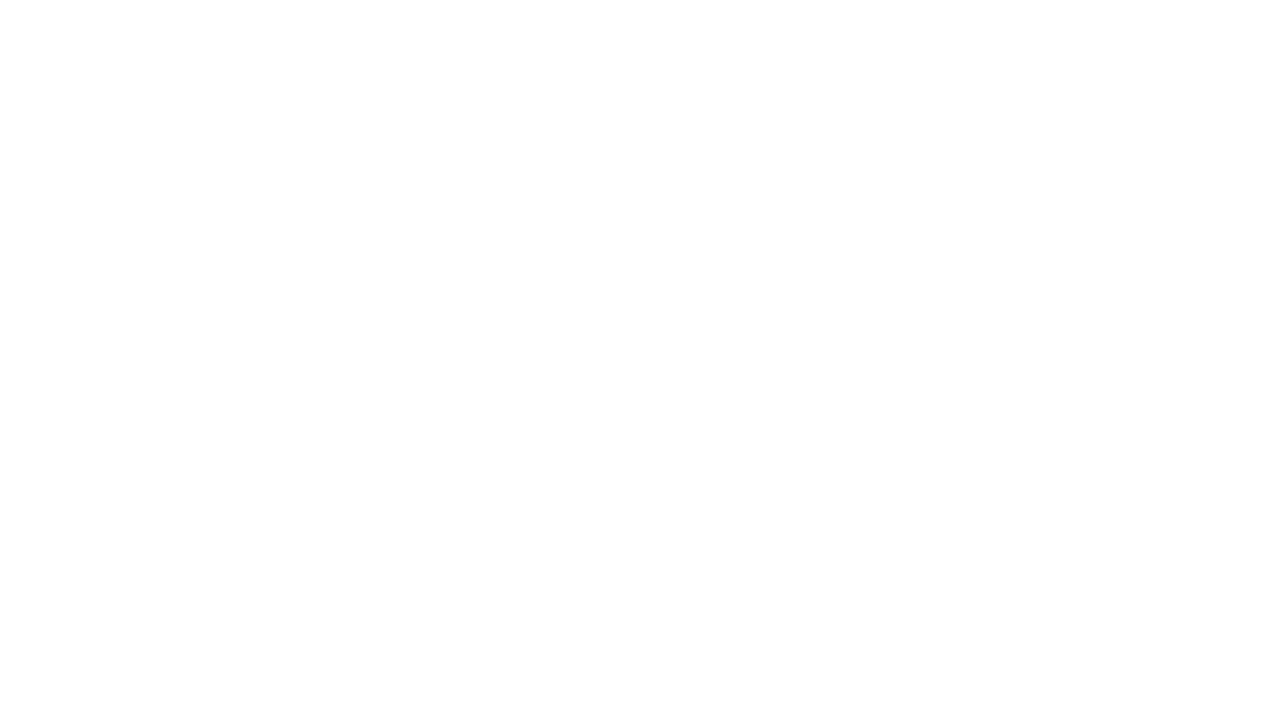
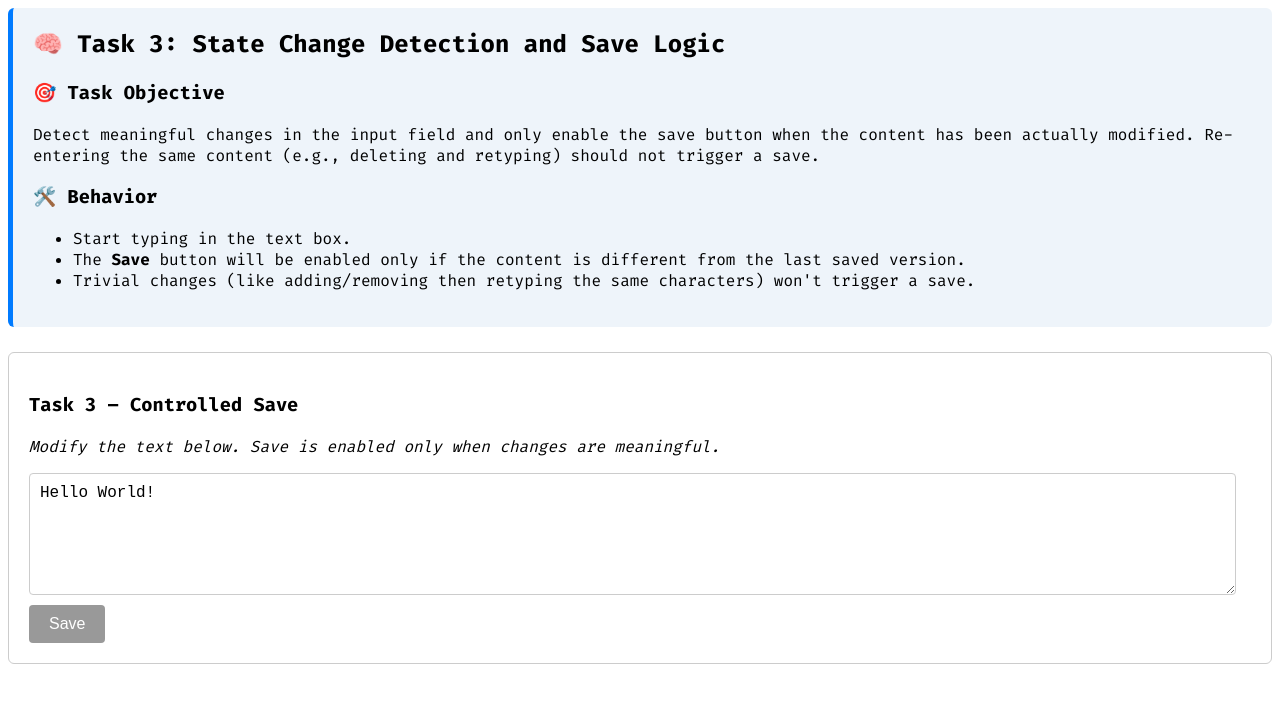
Before and after one commit to bunny-iLink/27-05-2025, an Angular app in the folder frontend/: page /state in a window 1280 px wide. Before the commit this address led to /. Shown: the top 702 px of the page. Built offline with nearby package versions, Linux system fonts and the light colour scheme.

Commit message:
Task 3 completed

```diff
--- a/frontend/src/app/app.routes.ts
+++ b/frontend/src/app/app.routes.ts
@@ -4,4 +4,5 @@ export const routes: Routes = [
     {path: "", loadComponent: () => import('./home/home.component').then(m => m.HomeComponent)},
     {path: "button", loadComponent: () => import('./button/button.component').then(m => m.ButtonComponent)},
     {path: "management/login", loadComponent: () => import('./management/login/login.component').then(m => m.LoginComponent)},
+    {path: "state", loadComponent: () => import('./state/state.component').then(m => m.StateComponent)},
 ];
--- a/frontend/src/app/button/button.component.css
+++ b/frontend/src/app/button/button.component.css
@@ -13,6 +13,7 @@ body {
     border: 1px solid #ccc;
     box-shadow: 0 4px 12px rgba(0, 0, 0, 0.05);
     margin-bottom: 30px;
+    border-left: 5px solid #007bff;
 }
 
 .task-description h2 {
--- a/frontend/src/app/home/home.component.html
+++ b/frontend/src/app/home/home.component.html
@@ -7,5 +7,5 @@
 <div class="task-selector">
     <div class="task-card" (click)="navigateTo('button')">📌 Task 1: Colour Interaction</div>
     <div class="task-card" (click)="navigateTo('management/login')">📌 Task 2: Dynamic Routing</div>
-    <div class="task-card">📌 Task 3: State Change Detection</div>
+    <div class="task-card" (click)="navigateTo('state')">📌 Task 3: State Change Detection</div>
 </div>
--- /dev/null
+++ b/frontend/src/app/state/state.component.css
@@ -0,0 +1,56 @@
+.task-description {
+    margin-bottom: 25px;
+    padding: 20px;
+    background-color: #eef4fa;
+    border-left: 5px solid #007bff;
+    border-radius: 6px;
+}
+
+.task-description h2 {
+    margin-top: 0;
+}
+
+.task-panels {
+    display: flex;
+    flex-direction: column;
+    gap: 20px;
+}
+
+.panel {
+    padding: 20px;
+    border: 1px solid #ccc;
+    border-radius: 6px;
+    background-color: #fff;
+}
+
+.input-group {
+    display: flex;
+    flex-direction: column;
+    gap: 10px;
+}
+
+textarea {
+    width: 97%;
+    height: 100px;
+    font-size: 16px;
+    padding: 10px;
+    resize: vertical;
+    border: 1px solid #ccc;
+    border-radius: 4px;
+}
+
+button {
+    width: fit-content;
+    padding: 10px 20px;
+    font-size: 16px;
+    background-color: #007bff;
+    color: white;
+    border: none;
+    border-radius: 4px;
+    cursor: pointer;
+}
+
+button:disabled {
+    background-color: #999;
+    cursor: not-allowed;
+}
--- /dev/null
+++ b/frontend/src/app/state/state.component.html
@@ -0,0 +1,29 @@
+<!-- Full-width Task 2 Description -->
+<div class="task-description">
+    <h2>🧠 Task 3: State Change Detection and Save Logic</h2>
+
+    <h3>🎯 Task Objective</h3>
+    <p>Detect meaningful changes in the input field and only enable the save button when the content has been actually
+        modified.
+        Re-entering the same content (e.g., deleting and retyping) should not trigger a save.</p>
+
+    <h3>🛠️ Behavior</h3>
+    <ul>
+        <li>Start typing in the text box.</li>
+        <li>The <strong>Save</strong> button will be enabled only if the content is different from the last saved
+            version.</li>
+        <li>Trivial changes (like adding/removing then retyping the same characters) won't trigger a save.</li>
+    </ul>
+</div>
+
+<!-- Task 2 Panel -->
+<div class="task-panels">
+    <div class="panel">
+        <h3>Task 3 – Controlled Save</h3>
+        <p><em>Modify the text below. Save is enabled only when changes are meaningful.</em></p>
+        <div class="input-group">
+            <textarea [(ngModel)]="currentContent" (ngModelChange)="onContentChange()"></textarea>
+            <button (click)="save()" [disabled]="!isModified">Save</button>
+        </div>
+    </div>
+</div>
--- /dev/null
+++ b/frontend/src/app/state/state.component.ts
@@ -0,0 +1,33 @@
+import { Component } from '@angular/core';
+import { CommonModule } from '@angular/common';
+import { FormsModule } from '@angular/forms';
+
+@Component({
+  selector: 'app-state',
+  imports: [CommonModule, FormsModule],
+  templateUrl: './state.component.html',
+  styleUrl: './state.component.css'
+})
+export class StateComponent {
+  currentContent: string = 'Hello World!';
+  lastSavedContent: string = 'Hello World!';
+  isModified: boolean = false;
+
+  onContentChange() {
+    this.isModified = this.normalize(this.currentContent) !== this.normalize(this.lastSavedContent);
+  }
+
+  save() {
+    if (this.isModified) {
+      alert("Content has been saved successfully!");
+      console.log("Saved: ", this.currentContent);
+
+      this.lastSavedContent = this.currentContent;
+      this.isModified = false;
+    }
+  }
+
+  normalize(content: string): string {
+    return content.trim();
+  }
+}
```
Also changed, not shown: 1 other file (tests, documents, lock files or other folders).
